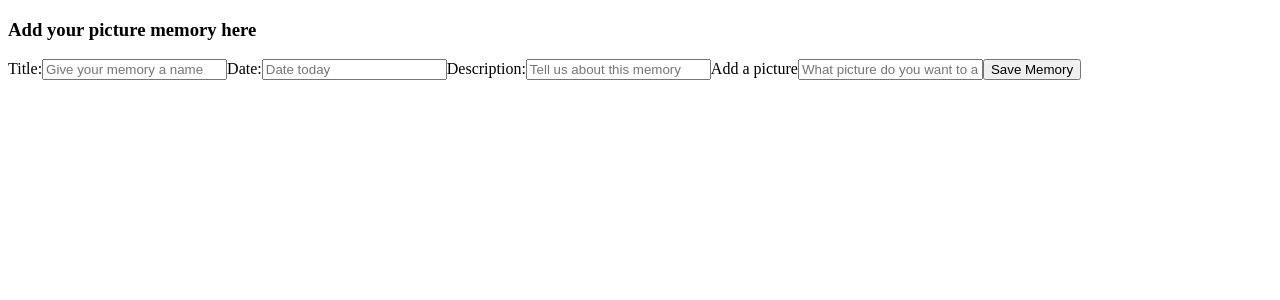
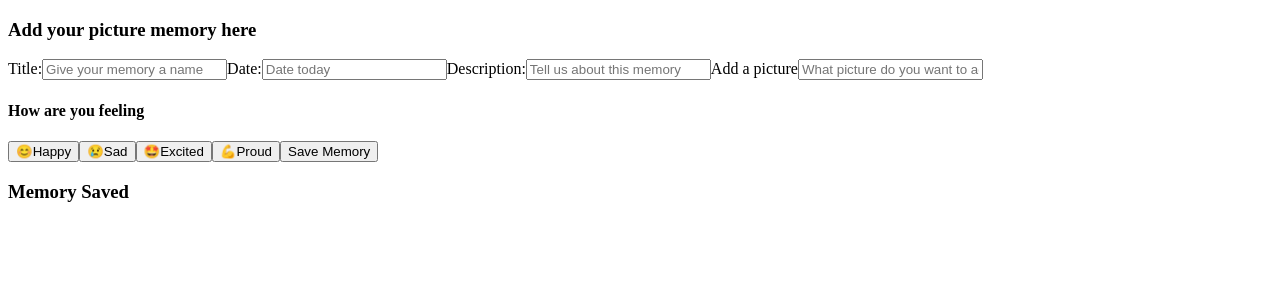
Before and after one commit to Maddy1611/unit1-final-project-Madhurima-R, a React (Vite) app: page /add-pictures in a window 1280 px wide. Shown: the top 300 px of the page. Built offline with nearby package versions, Linux system fonts and the light colour scheme.

Commit message:
added pictures page

```diff
--- a/src/App.jsx
+++ b/src/App.jsx
@@ -5,6 +5,7 @@ import Homepage from './pages/Homepage/Homepage'
 import AddMemory from './pages/AddMemory/AddMemory'
 import AddPictures from './pages/AddPictures/AddPictures'
 import AddThoughts from './pages/AddThoughts/AddThoughts'
+import Pictures from './pages/Pictures/Pictures'
 
 function App() {
   return (
@@ -13,6 +14,7 @@ function App() {
     <Route path="add-memory" element={<AddMemory/>}/>
     <Route path="add-pictures" element={<AddPictures/>}/>
     <Route path="add-thoughts" element={<AddThoughts/>}/>
+    <Route path="/pictures" element={<Pictures />}/>
     </Routes>
   )
 }
--- a/src/components/Buttons/FeelingsButton.jsx
+++ b/src/components/Buttons/FeelingsButton.jsx
@@ -1,6 +1,6 @@
 import React from 'react'
 
-function FeelingsButton({feeling, emoji}) {
+function FeelingsButton({feeling, emoji, selectedFeeling, setSelectedFeeling}) {
   return (
     <button
     type="button"
--- a/src/components/Navigation/Navigation.jsx
+++ b/src/components/Navigation/Navigation.jsx
@@ -1,10 +1,12 @@
 import React from 'react'
 import "./Navigation.css"
+import {Link} from 'react-router'
+import Pictures from '../../pages/Pictures/Pictures'
 
 function Navigation() {
   return (
     <nav className='navigation'>
-<a href='Pictures'>Pictures</a>
+<Link to ='/Pictures'>Pictures</Link>
 <a href='Thoughts'>Thoughts</a>
 <a href='Milestones'>Milestones</a>
 <a href='AboutUs'>About Us</a>
--- a/src/pages/AddPictures/AddPictures.jsx
+++ b/src/pages/AddPictures/AddPictures.jsx
@@ -1,6 +1,8 @@
 import {useState} from 'react'
+import FeelingsButton from '../../components/Buttons/FeelingsButton';
 
 function AddPictures() {
+    const [feeling, setFeeling] = useState("");
     const [data, setData] = useState({
         title: "",
         date: "",
@@ -20,9 +22,17 @@ function AddPictures() {
 
     const handleSubmit = (event) =>{
         event.preventDefault();
-        console.log(data);
+
+    if(!data.title || !data.description || !feeling) {
+        alert("Please enter required fields.");
+        return;
     }
-
+    const memory = {
+        ...data,
+        feeling: feeling,
+    };
+    console.log(memory);
+    }
   return (
     <div>
         <h3>Add your picture memory here</h3>
@@ -68,7 +78,35 @@ function AddPictures() {
             required
             />
 
+            <h4>How are you feeling</h4>
+            <FeelingsButton
+            feeling="Happy"
+            emoji="😊"
+            selectedFeeling={feeling}
+            setSelectedFeeling={setFeeling}
+            />
+            <FeelingsButton
+            feeling="Sad"
+            emoji="😢"
+            selectedFeeling={feeling}
+            setSelectedFeeling={setFeeling}
+            />
+            <FeelingsButton
+            feeling="Excited"
+            emoji="🤩"
+            selectedFeeling={feeling}
+            setSelectedFeeling={setFeeling}
+            />
+            <FeelingsButton
+            feeling="Proud"
+            emoji="💪"
+            selectedFeeling={feeling}
+            setSelectedFeeling={setFeeling}
+            />
+
+
             <button type="submit">Save Memory</button>
+            <h3>Memory Saved</h3>
         </form>
     </div>
   )
--- a/src/pages/AddThoughts/AddThoughts.jsx
+++ b/src/pages/AddThoughts/AddThoughts.jsx
@@ -1,6 +1,8 @@
 import {useState} from 'react'
+import FeelingsButton from '../../components/Buttons/FeelingsButton';
 
 function AddThoughts() {
+    const [feeling, setFeeling] = useState("");
    const [data, setData] = useState({
         title: "",
         date: "",
@@ -57,6 +59,32 @@ const handleChange = (event) =>{
             placeholder="Write your thoughts here"
             required
             />
+
+            <h4>How are you feeling</h4>
+              <FeelingsButton
+                feeling="Happy"
+                emoji="😊"
+                selectedFeeling={feeling}
+                setSelectedFeeling={setFeeling}
+                />
+                <FeelingsButton
+                feeling="Sad"
+                emoji="😢"
+                selectedFeeling={feeling}
+                setSelectedFeeling={setFeeling}
+                />
+                <FeelingsButton
+                feeling="Excited"
+                emoji="🤩"
+                selectedFeeling={feeling}
+                setSelectedFeeling={setFeeling}
+                />
+                <FeelingsButton
+                feeling="Proud"
+                emoji="💪"
+                selectedFeeling={feeling}
+                setSelectedFeeling={setFeeling}
+                />
     </div>
   )
 }
--- /dev/null
+++ b/src/pages/Pictures/Pictures.css
@@ -0,0 +1,5 @@
+.picture-card img{
+    width: 400px;
+    height: 400px;
+    border-radius: 20px
+}
--- a/src/pages/Pictures/Pictures.jsx
+++ b/src/pages/Pictures/Pictures.jsx
@@ -1,8 +1,28 @@
 import React from 'react'
+import picturesData from '../../mock-data/mockPictures'
+import './Pictures.css'
 
 function Pictures() {
   return (
-    <div>Pictures</div>
+    <div className='pictures'>
+      <h3>See what you saw then:</h3>
+
+    <div className='pictures-grid'>
+      {picturesData.map((picture)=>(
+        <div className='picture-card' key={picture.id}>
+          <img
+          src={picture.image}
+          alt={picture.title}
+          />
+          <h3>{picture.title}</h3>
+          <p>{picture.date}</p>
+          <p>{picture.description}</p>
+          <p>{picture.feeling}</p>
+      ))
+    </div>
+      ))}
+</div>
+</div>
   )
 }
 
--- a/src/pages/Thoughts/Thoughts.jsx
+++ b/src/pages/Thoughts/Thoughts.jsx
@@ -1,4 +1,6 @@
 import React from 'react'
+import thoughtsData from '../../mock-data/mockThoughts'
+import "./Thoughts.css"
 
 function Thoughts() {
   return (
```
Also changed, not shown: src/pages/Thoughts/Thoughts.css (added).
